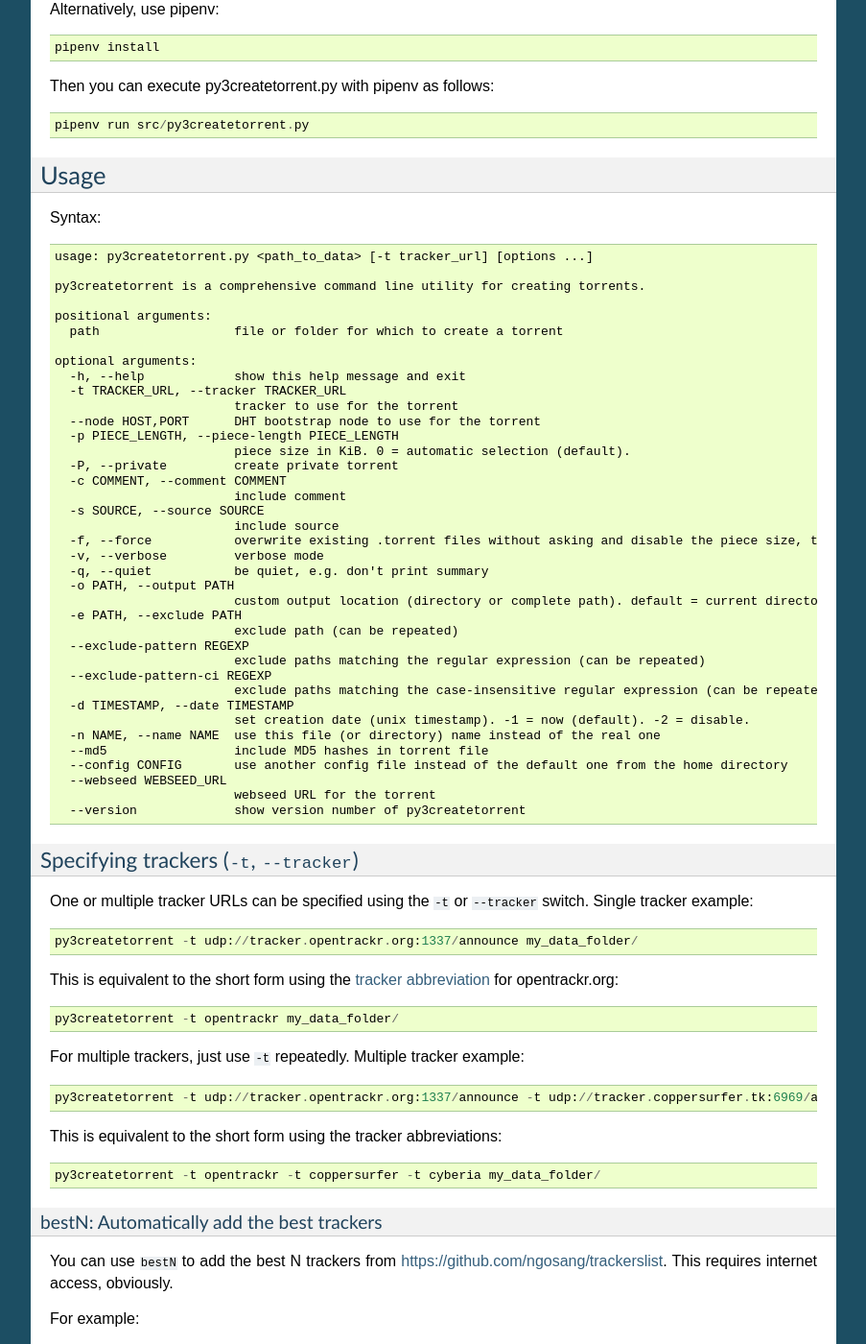
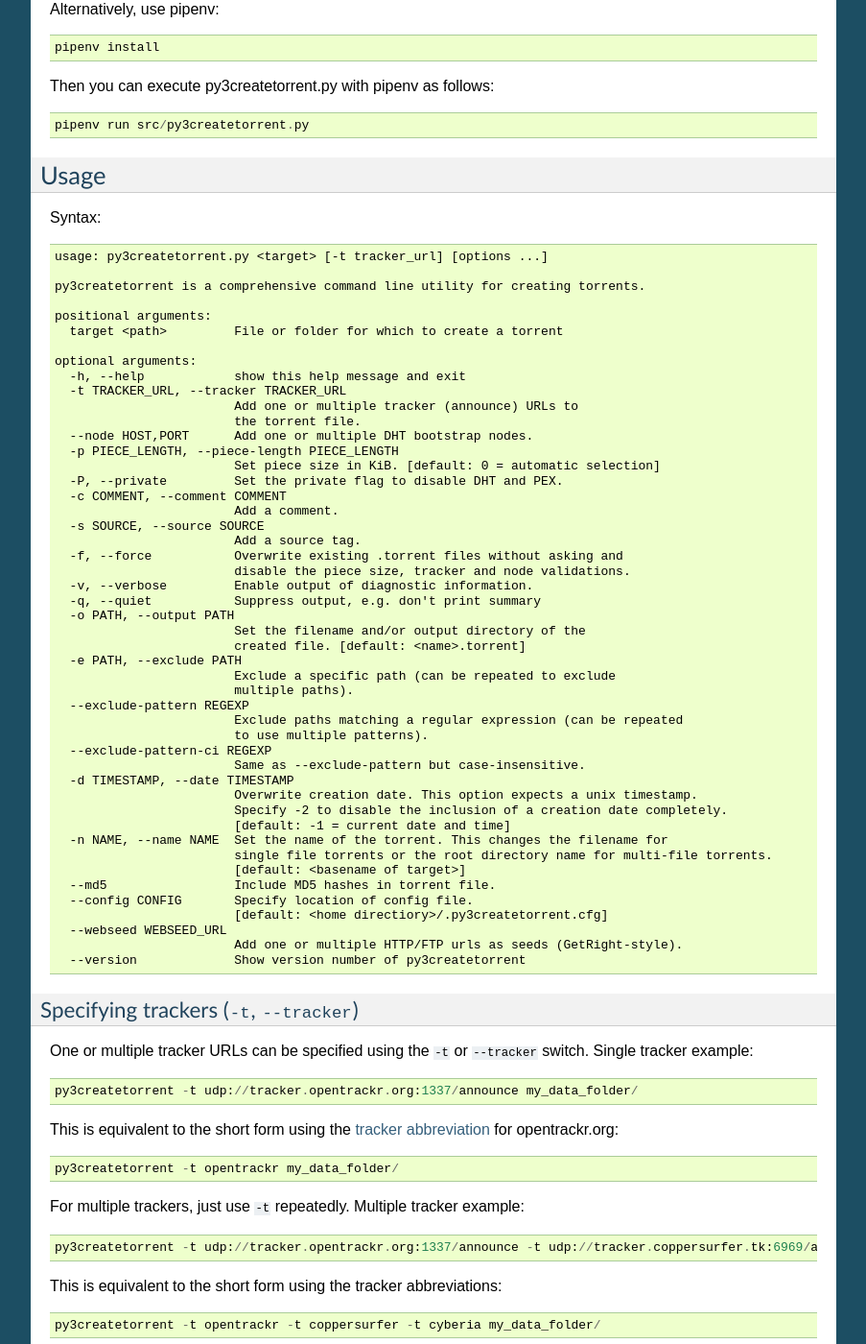
Before and after one commit to rsnitsch/py3createtorrent, a Sphinx documentation site: the page built from docs/source/user.rst, in a window 1280 px wide and 1400 px high, scrolled down 1360 px. Shown: the whole window at 96% size, without its empty margins (198-1101 px from the left). Built offline with Sphinx 7.4.7, drawn with Linux system fonts in a browser that asks for light colours.

Commit message:
Improve content and formatting of --help output

```diff
--- a/docs/source/changelog.rst
+++ b/docs/source/changelog.rst
@@ -1,12 +1,13 @@
 Changelog
 =========
 
-Version 1.0.2
--------------
+Version 1.NEXT
+--------------
 
 *Release date: tbd*
 
 * added: ``--version`` command
+* improved formatting and content of ``--help`` output
 
 Version 1.0.1
 -------------
--- a/docs/source/user.rst
+++ b/docs/source/user.rst
@@ -83,44 +83,54 @@ Syntax:
 
 .. code-block:: none
 
-    usage: py3createtorrent.py <path_to_data> [-t tracker_url] [options ...]
+    usage: py3createtorrent.py <target> [-t tracker_url] [options ...]
 
     py3createtorrent is a comprehensive command line utility for creating torrents.
 
     positional arguments:
-      path                  file or folder for which to create a torrent
+      target <path>         File or folder for which to create a torrent
 
     optional arguments:
       -h, --help            show this help message and exit
       -t TRACKER_URL, --tracker TRACKER_URL
-                            tracker to use for the torrent
-      --node HOST,PORT      DHT bootstrap node to use for the torrent
+                            Add one or multiple tracker (announce) URLs to
+                            the torrent file.
+      --node HOST,PORT      Add one or multiple DHT bootstrap nodes.
       -p PIECE_LENGTH, --piece-length PIECE_LENGTH
-                            piece size in KiB. 0 = automatic selection (default).
-      -P, --private         create private torrent
+                            Set piece size in KiB. [default: 0 = automatic selection]
+      -P, --private         Set the private flag to disable DHT and PEX.
       -c COMMENT, --comment COMMENT
-                            include comment
+                            Add a comment.
       -s SOURCE, --source SOURCE
-                            include source
-      -f, --force           overwrite existing .torrent files without asking and disable the piece size, tracker and node validations
-      -v, --verbose         verbose mode
-      -q, --quiet           be quiet, e.g. don't print summary
+                            Add a source tag.
+      -f, --force           Overwrite existing .torrent files without asking and
+                            disable the piece size, tracker and node validations.
+      -v, --verbose         Enable output of diagnostic information.
+      -q, --quiet           Suppress output, e.g. don't print summary
       -o PATH, --output PATH
-                            custom output location (directory or complete path). default = current directory.
+                            Set the filename and/or output directory of the
+                            created file. [default: <name>.torrent]
       -e PATH, --exclude PATH
-                            exclude path (can be repeated)
+                            Exclude a specific path (can be repeated to exclude
+                            multiple paths).
       --exclude-pattern REGEXP
-                            exclude paths matching the regular expression (can be repeated)
+                            Exclude paths matching a regular expression (can be repeated
+                            to use multiple patterns).
       --exclude-pattern-ci REGEXP
-                            exclude paths matching the case-insensitive regular expression (can be repeated)
+                            Same as --exclude-pattern but case-insensitive.
       -d TIMESTAMP, --date TIMESTAMP
-                            set creation date (unix timestamp). -1 = now (default). -2 = disable.
-      -n NAME, --name NAME  use this file (or directory) name instead of the real one
-      --md5                 include MD5 hashes in torrent file
-      --config CONFIG       use another config file instead of the default one from the home directory
+                            Overwrite creation date. This option expects a unix timestamp.
+                            Specify -2 to disable the inclusion of a creation date completely.
+                            [default: -1 = current date and time]
+      -n NAME, --name NAME  Set the name of the torrent. This changes the filename for
+                            single file torrents or the root directory name for multi-file torrents.
+                            [default: <basename of target>]
+      --md5                 Include MD5 hashes in torrent file.
+      --config CONFIG       Specify location of config file.
+                            [default: <home directiory>/.py3createtorrent.cfg]
       --webseed WEBSEED_URL
-                            webseed URL for the torrent
-      --version             show version number of py3createtorrent
+                            Add one or multiple HTTP/FTP urls as seeds (GetRight-style).
+      --version             Show version number of py3createtorrent
 
 Specifying trackers (``-t``, ``--tracker``)
 ^^^^^^^^^^^^^^^^^^^^^^^^^^^^^^^^^^^^^^^^^^^
```
Also changed, not shown: 1 other file.
